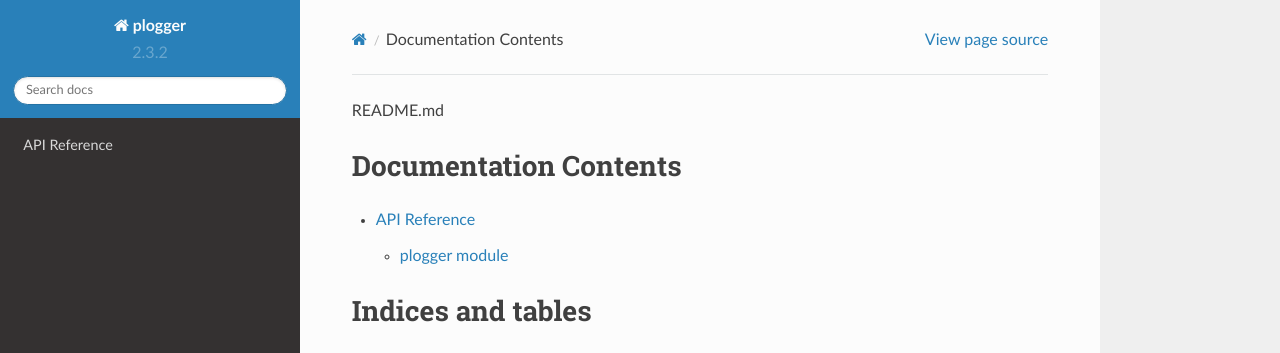
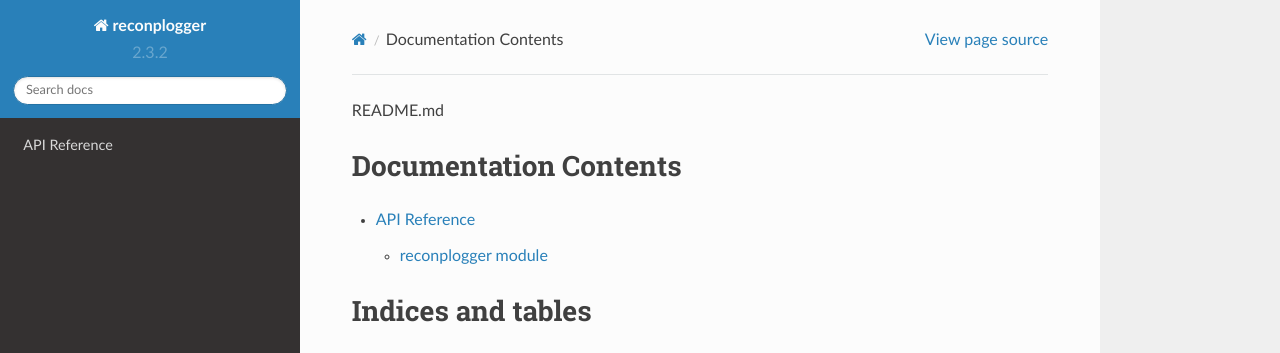
Before and after one commit to omni-us/reconplogger, a Sphinx documentation site: the page built from sphinx/index.rst, in a window 1280 px wide. Shown: the top 353 px of the page. Built offline with Sphinx 7.4.7 and the Read the Docs theme 2.0.0, drawn with Linux system fonts in a browser that asks for light colours.

Commit message:
Renaming plogger to reconplogger

```diff
--- a/setup.cfg
+++ b/setup.cfg
@@ -29,7 +29,7 @@ doc =
 
 
 [metadata]
-name = plogger
+name = reconplogger
 description = omni:us python logging package
 long-description = file: README.rst
 author = Nischal Padmanabha, Mauricio Villegas
--- a/sphinx/api.rst
+++ b/sphinx/api.rst
@@ -1,10 +1,10 @@
 API Reference
 =============
 
-plogger module
+reconplogger module
 --------------
 
-.. automodule:: plogger
+.. automodule:: reconplogger
     :members:
     :undoc-members:
     :show-inheritance:
--- a/sphinx/conf.py
+++ b/sphinx/conf.py
@@ -56,7 +56,7 @@ source_suffix = '.rst'
 master_doc = 'index'
 
 # General information about the project.
-project = 'plogger'
+project = 'reconplogger'
 copyright = '2018-present, omni:us'
 author = 'omni:us'
 
@@ -210,7 +210,7 @@ html_static_path = ['_static']
 #html_search_scorer = 'scorer.js'
 
 # Output file base name for HTML help builder.
-htmlhelp_basename = 'ploggerdoc'
+htmlhelp_basename = 'reconploggerdoc'
 
 # -- Options for LaTeX output ---------------------------------------------
 
@@ -232,7 +232,7 @@ latex_elements = {
 # (source start file, target name, title,
 #  author, documentclass [howto, manual, or own class]).
 latex_documents = [
-    (master_doc, 'plogger.tex', 'plogger Documentation',
+    (master_doc, 'reconplogger.tex', 'reconplogger Documentation',
      'Mauricio Villegas', 'manual'),
 ]
 
@@ -262,7 +262,7 @@ latex_documents = [
 # One entry per manual page. List of tuples
 # (source start file, name, description, authors, manual section).
 man_pages = [
-    (master_doc, 'plogger', 'plogger Documentation',
+    (master_doc, 'reconplogger', 'reconplogger Documentation',
      [author], 1)
 ]
 
@@ -276,8 +276,8 @@ man_pages = [
 # (source start file, target name, title, author,
 #  dir menu entry, description, category)
 texinfo_documents = [
-    (master_doc, 'plogger', 'plogger Documentation',
-     author, 'plogger', 'One line description of project.',
+    (master_doc, 'reconplogger', 'reconplogger Documentation',
+     author, 'reconplogger', 'One line description of project.',
      'Miscellaneous'),
 ]
 
```
Also changed, not shown: .bumpversion.cfg.
